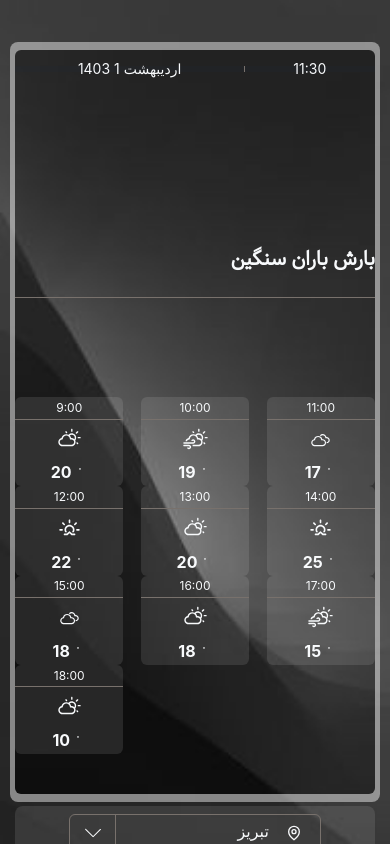
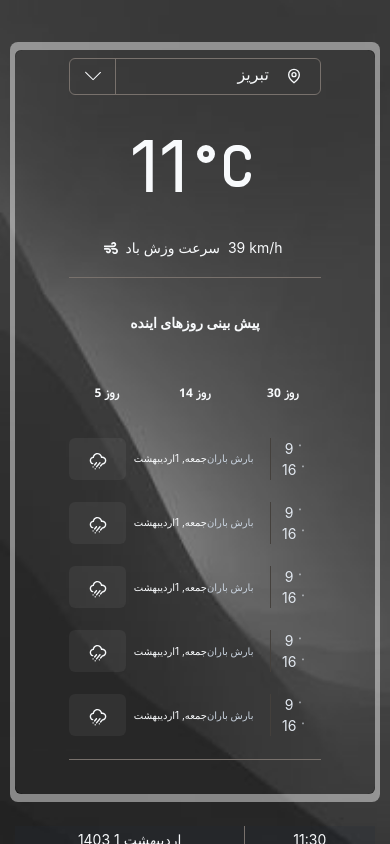
Before and after one commit to soheila-entezar/weather, a React (Create React App) app in the folder client/: page / in a window 390 px wide. Built offline with nearby package versions, Linux system fonts and the light colour scheme.

Commit message:
responsive and changed the dailyWeatherOverView  and WeatherCondition together

```diff
--- a/client/src/Components/DailyWeatherOverview/DailyWeatherOverview.js
+++ b/client/src/Components/DailyWeatherOverview/DailyWeatherOverview.js
@@ -21,9 +21,9 @@ const [weatherChart, setWeatherChart] = useState([
 ])
 
   return (
-    <div className="w-[100%] sm:w-[60%] md:w-[70%] lg:w-[80%] h-[100%] flex flex-wrap justify-center flex-grow overflow-hidden">
+    <div className="w-[100%] sm:w-[60%] md:w-[70%] lg:w-[80%] h-[100%] flex flex-wrap justify-center flex-grow order-2 sm:order-1 overflow-hidden mt-4">
       <div className="w-[100%] md:w-[95%] flex justify-end flex-wrap">
-        <div className="w-[100%] md:w-4/12 lg:w-3/12 h-[10%] md:h-[40%] lg:h-[55%] flex  pt-4">
+        <div className="w-[100%] md:w-4/12 lg:w-3/12 h-[40%] md:h-[40%] lg:h-[55%] flex  pt-4">
           <div className="w-[70%] h-[10%] text-sm text-slate-50 flex flex-grow justify-center items-center bg-slate-800 bg-opacity-20">
             1403 اردیبهشت 1
           </div>
--- a/client/src/Components/WeatherConditions/WeatherConditions.js
+++ b/client/src/Components/WeatherConditions/WeatherConditions.js
@@ -5,7 +5,7 @@ import WeatherForecast from "../WeatherForecast/WeatherForecast";
 
 function WeatherConditions() {
   return (
-    <div className="w-[100%] sm:w-[40%] md:w-[30%] lg:w-[20%] h-[100%] mt-3 sm:mt-0 bg-white bg-opacity-[0.1] rounded-lg md:rounded-r-lg   flex justify-center flex-wrap">
+    <div className="w-[100%] sm:w-[40%] md:w-[30%] lg:w-[20%] h-[100%]  sm:mt-0 bg-white bg-opacity-[0.1] rounded-lg md:rounded-r-lg   flex justify-center order-1 sm:order-2 flex-wrap">
       <LocationSelector />
       {/* line */}
      <CurrentWeather />
--- a/client/src/Pages/Home.js
+++ b/client/src/Pages/Home.js
@@ -6,7 +6,7 @@ function Home() {
     <div className="backImage w-full min-h-screen flex justify-center items-center bg-cover bg-center relative overflow-auto">
       <div className="w-full h-[100vh] bg-white bg-opacity-[0.1]  flex justify-center items-center overflow-auto">
         <div className="w-[95%] h-[90%] bg-white bg-opacity-45 flex justify-center items-center rounded-lg">
-          <div className='w-[97%] md:w-[98%] lg:w-[99%] h-[98%] bg-cover bg-center backImage bg-opacity-100 rounded-md flex justify-end flex-wrap'>
+          <div className='w-[97%] md:w-[98%] lg:w-[99%] h-[98%] bg-cover bg-center backImage bg-opacity-100 rounded-md flex  sm:flex-row justify-end flex-wrap'>
             <DailyWeatherOverview />
             <WeatherConditions />
 
```
Also changed, not shown: client/public/Images/e1fbefa49a1a795832ec14760d34fb37.jpg (deleted).
